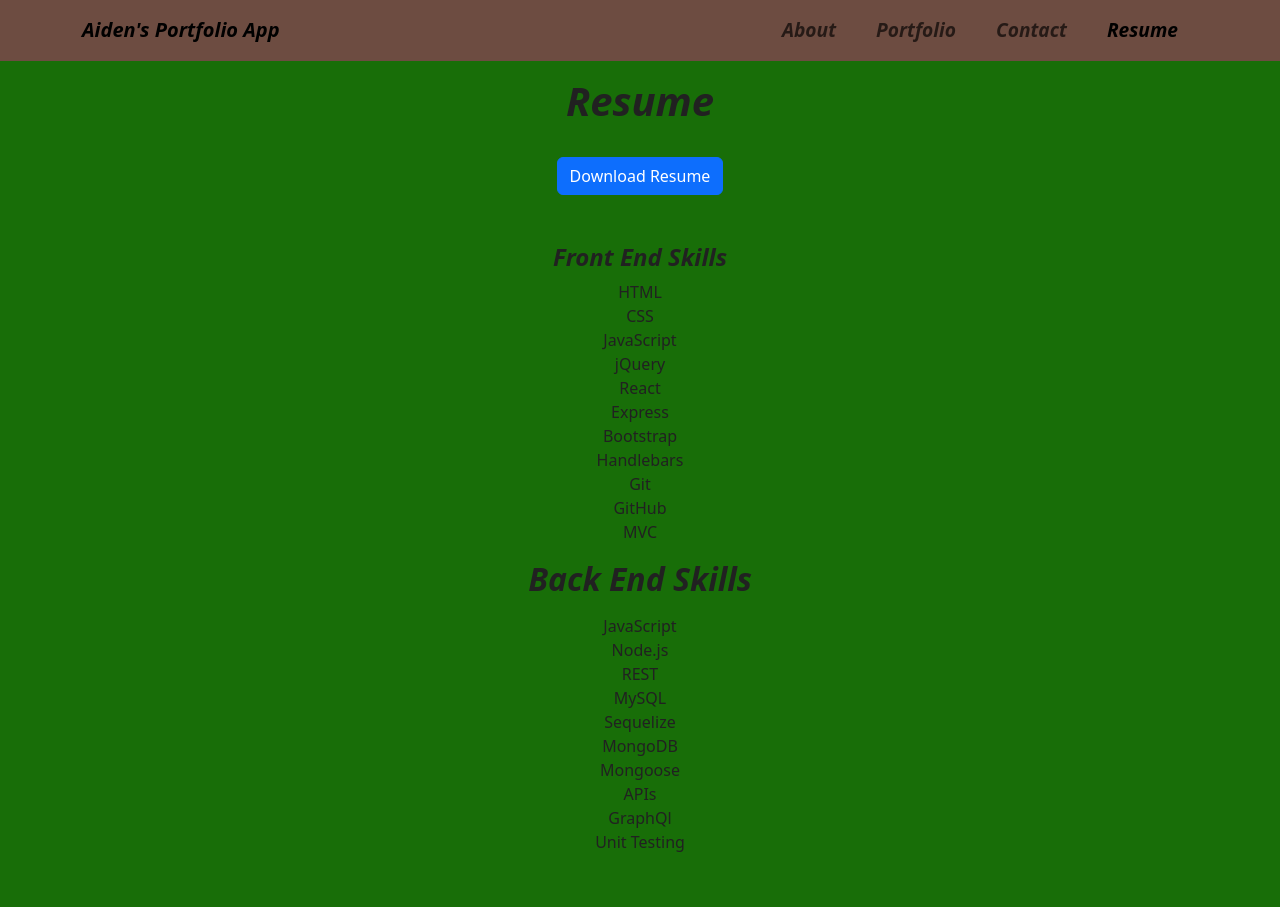
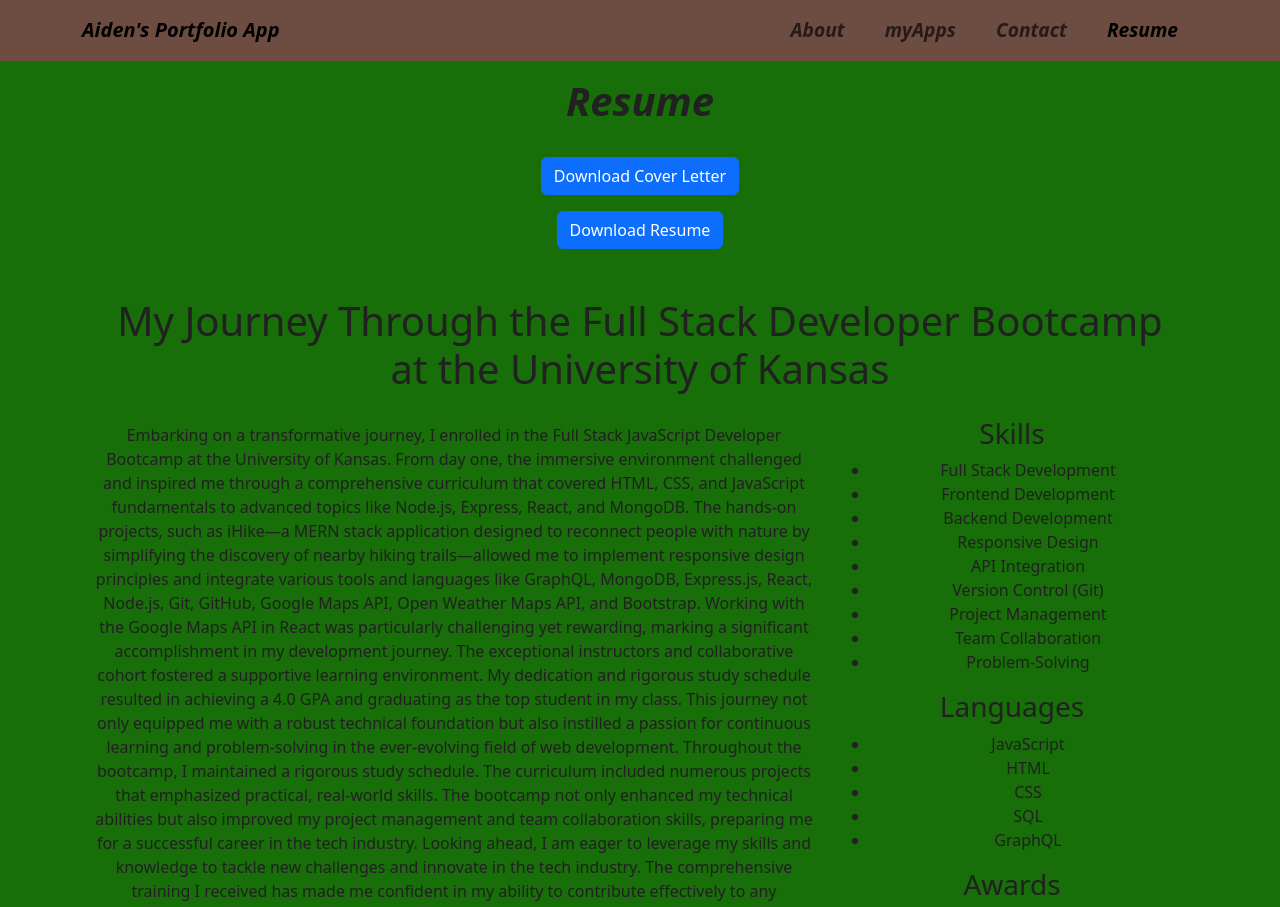
Before and after one commit to prismhead26/My-React-Portfolio, a React (Vite) app: page /resume in a window 1280 px wide. Shown: the top 907 px of the page. Built offline with nearby package versions, Linux system fonts and the light colour scheme.

Commit message:
updated resume page with summary & add coverLetter.pdf / bug fixes"

```diff
--- a/src/appData.js
+++ b/src/appData.js
@@ -1,7 +1,7 @@
 const appData = [
     {
         title: "iHike",
-        image: "/ihike.png",
+        image: "/iHike.png",
         link: "https://i-hike.onrender.com/",
         git: "https://github.com/prismhead26/I-Hike"
     },
--- /dev/null
+++ b/src/components/CoverLetter/index.jsx
@@ -0,0 +1,97 @@
+const CoverLetter = () => {
+  return (
+    <div className="container mt-5">
+      <h1 className="text-center">
+        My Journey Through the Full Stack Developer Bootcamp at the
+        University of Kansas
+      </h1>
+
+      <div className="row mt-4 align-items-stretch">
+        <div className="col-md-8 d-flex">
+          <div className="align-self-center">
+            <p>
+              Embarking on a transformative journey, I enrolled in the Full
+              Stack JavaScript Developer Bootcamp at the University of Kansas.
+              From day one, the immersive environment challenged and inspired me
+              through a comprehensive curriculum that covered HTML, CSS, and
+              JavaScript fundamentals to advanced topics like Node.js, Express,
+              React, and MongoDB. The hands-on projects, such as iHike—a MERN
+              stack application designed to reconnect people with nature by
+              simplifying the discovery of nearby hiking trails—allowed me to
+              implement responsive design principles and integrate various tools
+              and languages like GraphQL, MongoDB, Express.js, React, Node.js,
+              Git, GitHub, Google Maps API, Open Weather Maps API, and
+              Bootstrap. Working with the Google Maps API in React was
+              particularly challenging yet rewarding, marking a significant
+              accomplishment in my development journey. The exceptional
+              instructors and collaborative cohort fostered a supportive
+              learning environment. My dedication and rigorous study schedule
+              resulted in achieving a 4.0 GPA and graduating as the top student
+              in my class. This journey not only equipped me with a robust
+              technical foundation but also instilled a passion for continuous
+              learning and problem-solving in the ever-evolving field of web
+              development. Throughout the bootcamp, I maintained a rigorous
+              study schedule. The curriculum included numerous projects that
+              emphasized practical, real-world skills. The bootcamp not only
+              enhanced my technical abilities but also improved my project
+              management and team collaboration skills, preparing me for a
+              successful career in the tech industry. Looking ahead, I am eager
+              to leverage my skills and knowledge to tackle new challenges and
+              innovate in the tech industry. The comprehensive training I
+              received has made me confident in my ability to contribute
+              effectively to any development team. I am excited about the future
+              and the endless possibilities that lie ahead. With a solid
+              foundation in full stack JavaScript development and a passion for
+              learning, I am ready to embark on the next chapter of my
+              professional journey. You can check out the iHike project on
+              GitHub <a href="https://github.com/prismhead26/I-Hike">here</a>{" "}
+              and view the deployed version{" "}
+              <a href="https://i-hike.onrender.com/">here</a>.
+            </p>
+          </div>
+        </div>
+        <div className="col-md-4 d-flex flex-column justify-content-between">
+          <div>
+            <h3>Skills</h3>
+            <ul>
+              <li>Full Stack Development</li>
+              <li>Frontend Development</li>
+              <li>Backend Development</li>
+              <li>Responsive Design</li>
+              <li>API Integration</li>
+              <li>Version Control (Git)</li>
+              <li>Project Management</li>
+              <li>Team Collaboration</li>
+              <li>Problem-Solving</li>
+            </ul>
+          </div>
+          <div>
+            <h3>Languages</h3>
+            <ul>
+              <li>JavaScript</li>
+              <li>HTML</li>
+              <li>CSS</li>
+              <li>SQL</li>
+              <li>GraphQL</li>
+            </ul>
+          </div>
+          <div>
+            <h3>Awards</h3>
+            <ul>
+              <li>
+                Top Student Award, University of Kansas Full Stack JavaScript
+                Developer Bootcamp
+              </li>
+              <li>
+                4.0 GPA, University of Kansas Full Stack JavaScript Developer
+                Bootcamp
+              </li>
+            </ul>
+          </div>
+        </div>
+      </div>
+    </div>
+  );
+};
+
+export default CoverLetter;
--- a/src/components/Nav.jsx
+++ b/src/components/Nav.jsx
@@ -42,15 +42,15 @@ function Nav() {
               </li>
               <li className="custom mx-2 nav-item">
                 <Link
-                  to="/portfolio"
+                  to="/myApps"
                   className={
-                    currentPage === "/portfolio"
+                    currentPage === "/myApps"
                       ? "nav-link active"
                       : "nav-link"
                   }
                 >
                   <b>
-                    <i>Portfolio</i>
+                    <i>myApps</i>
                   </b>
                 </Link>
               </li>
--- a/src/main.jsx
+++ b/src/main.jsx
@@ -11,7 +11,7 @@ import App from './Darkmode';
 import Error from './pages/Error';
 import About from './pages/About';
 import Contact from './pages/Contact';
-import Portfolio from './pages/Portfolio';
+import MyApps from './pages/MyApps';
 import Resume from './pages/Resume';
 
 // set up the router
@@ -30,8 +30,8 @@ const router = createBrowserRouter([
         element: <Contact/>,
       },
       {
-        path: '/portfolio',
-        element: <Portfolio/>,
+        path: '/myApps',
+        element: <MyApps/>,
       },
       {
         path: '/resume',
--- a/src/pages/Portfolio.jsx
+++ b/src/pages/MyApps.jsx
@@ -2,12 +2,12 @@ import appData from '../appData.js';
 
 const MAX_APPS = 6;
 
-import Card from '../components/Card';
+import Card from '../components/Card.jsx';
 
 export default function Portfolio() {
     return <>
         <article className='container my-3 flex justify-between items-center'>
-            <h1><b>Portfolio</b></h1>
+            <h1><b>My Apps</b></h1>
             <p><i>❆ These are some of my projects ❆</i></p>
             <div className='card-container'>
             {appData.slice(0, MAX_APPS).map((app, index) => (
--- a/src/pages/Resume.jsx
+++ b/src/pages/Resume.jsx
@@ -1,24 +1,32 @@
-import ResumePdf from '../assets/ResumeOfficial.pdf';
+import ResumePdf from "../assets/ResumeOfficial.pdf";
+import CoverLetterPdf from "../assets/CoverLetter.pdf";
+import CoverLetter from "../components/CoverLetter";
 // resume component with a download resume button
 export default function Resume() {
   return (
     <>
       <section className="container my-3 flex justify-between items-center">
         <h1>
-          <b><i>Resume</i></b>
+          <b>
+            <i>Resume</i>
+          </b>
         </h1>
-        <br/>
-        <a
-          href={ResumePdf}
-          download="ResumeOfficial.pdf"
-        >
+        <br />
+        <a href={CoverLetterPdf} download="CoverLetter.pdf">
           <button className="custom-btn btn btn-primary text-center">
+            Download Cover Letter
+          </button>
+        </a>
+        <br />
+        <a href={ResumePdf} download="ResumeOfficial.pdf">
+          <button className="custom-btn btn btn-primary text-center mt-3">
             Download Resume
           </button>
         </a>
-        <br/>
-        <section className="py-5 container flex justify-between items-center">
-          <h4><b><i>Front End Skills</i></b></h4>
+        <br />
+        {/* <section className="py-5 container flex justify-between items-center"> */}
+        <CoverLetter />
+        {/* <h4><b><i>Front End Skills</i></b></h4>
           <ul className="no-bullets">
             <li>HTML</li>
             <li>CSS</li>
@@ -46,8 +54,8 @@ export default function Resume() {
               <li>Unit Testing</li>
 
 
-            </ul>
-        </section>
+            </ul> */}
+        {/* </section> */}
       </section>
     </>
   );
```
Also changed, not shown: 1 other file (tests, documents, lock files or other folders).
